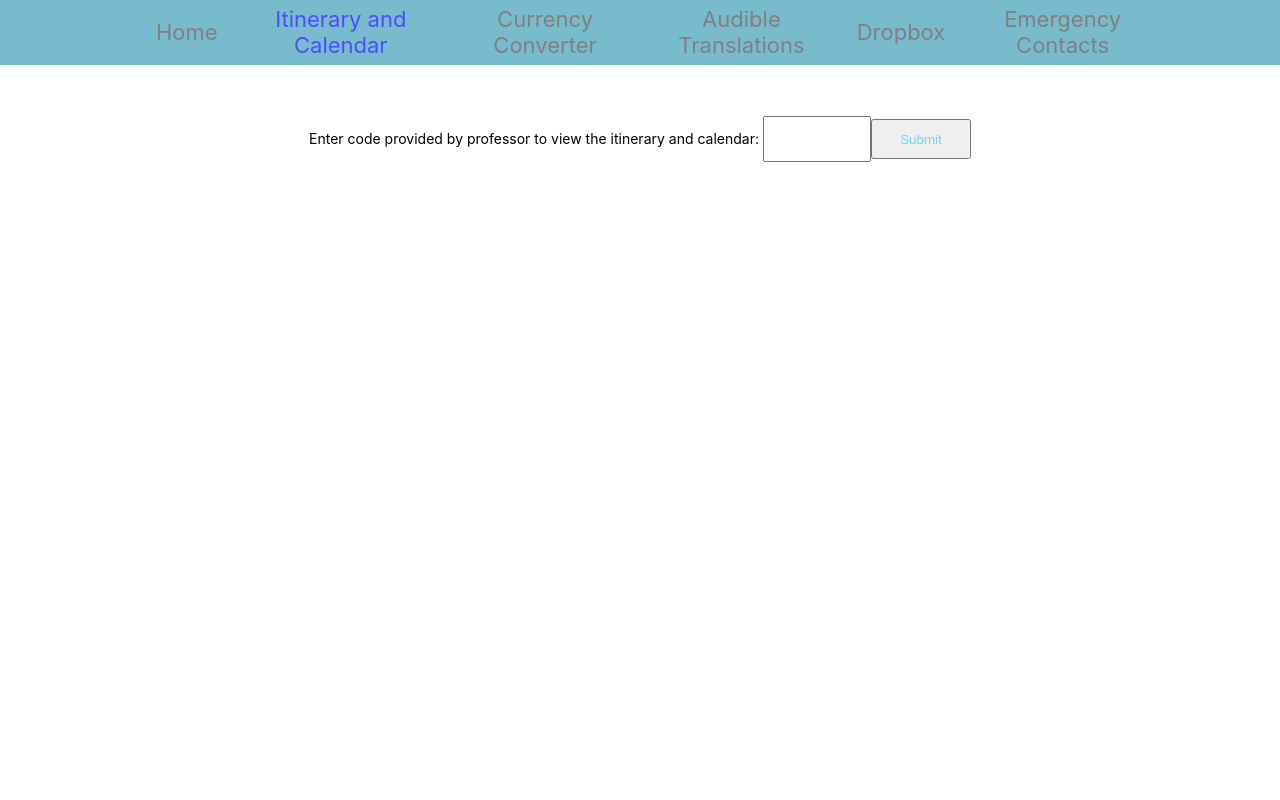
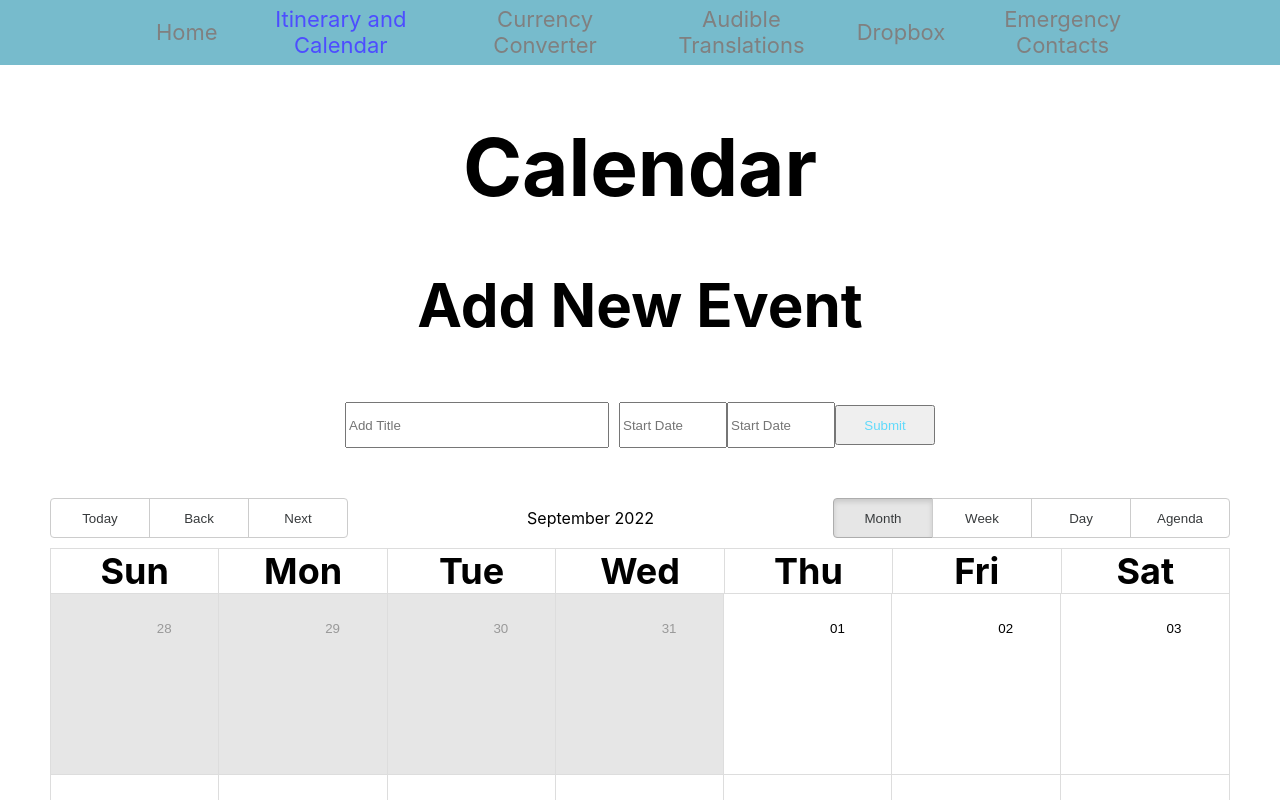
Before and after one commit to JoshGBoudria/UTA-Travel-App, a React (Create React App) app: page /itinerary in a window 1280 px wide. Shown: the top 800 px of the page. Built offline with nearby package versions, Linux system fonts and the light colour scheme; no server answers.

Commit message:
Changed to react-big-calendar itinerary

```diff
--- a/src/pages/itinerary.js
+++ b/src/pages/itinerary.js
@@ -1,226 +1,73 @@
 /*
  * Shane Purdy 1001789955
  * Bryson Neel 1001627866
- *
+ * Josh Boudria 1001826768
  */
 
-import React from "react";
+import React, { useState } from "react";
 import Cookies from "js-cookie";
+import { Calendar, dateFnsLocalizer } from "react-big-calendar";
+import format from "date-fns/format";
+import parse from "date-fns/parse";
+import startOfWeek from "date-fns/startOfWeek";
+import getDay from "date-fns/getDay";
+import "react-big-calendar/lib/css/react-big-calendar.css";
+import DatePicker from "react-datepicker";
+import "react-datepicker/dist/react-datepicker.css";
 //import { ErrorResponse } from "@remix-run/router";
 
-
-// Populates 'time_display' and 'event_display' elements with times and events for that day
-function get_events(date)
-{
-
-	const time_display_elem = document.getElementById('time_display');
-	const event_display_elem = document.getElementById('event_display');
-
-	if (time_display_elem && event_display_elem)
-	{
-		// Remove previous times and events from the display
-		while (time_display_elem.hasChildNodes())
-		{
-			time_display_elem.removeChild(time_display_elem.lastChild);
-		}
-		while (event_display_elem.hasChildNodes())
-		{
-			event_display_elem.removeChild(event_display_elem.lastChild);
+//Establishes calendar to base on US date and time
+const locales = {
+	"en-US": require("date-fns/locale/en-US")
 }
 
-		// Get the day from the date passed in
-		const day = date.getDate();
+// calculates the current date and creates buffer dates for month view
+const localizer = dateFnsLocalizer({
+	format,
+	parse,
+	startOfWeek,
+	getDay,
+	locales
+})
 
-		// getMonth() gives number from 0-11, so you need to add 1
-		const month = date.getMonth() + 1;
+//List of events that is currently just a local array. Going to attach this to the database in iteration 3
+const events = [
+]
 
-		var months = ["January", "February", "March", "April", "May", "June",
-			"July", "August", "September", "October", "November", "December"];
+//Function to display the calendar
+function Calendarfxn() {
 
-		document.getElementById('date_display').innerHTML = `${months[month - 1]} ${day}`;
+	const [newEvent, setNewEvent] = useState({title: "", start: "", end: ""})
+	const [allEvents, setAllEvents] = useState(events)
 
-		// Gets events from 6AM to 9PM
-		for (var i = 6; i < 22; i += 1)
-		{
-			//var v = '';
-			var v = process.env[`REACT_APP_${month}_${day}_${i}i`];
-
-			var user_time = '';
-
-			// Display the time in a more readable way while also converting it from
-			//   24 hour time to AM/PM time
-			if (i > 12)
-			{
-				user_time = `${(i - 12)}:00PM`;
-			}
-			else if (i === 12)
-			{
-				user_time = `12:00PM`;
-			}
-			else
-			{
-				user_time = `${i}:00AM`;
+	//Function that creates new event and adds it to the list of allEvents
+	function handleAddEvent(){
+		setAllEvents([...allEvents, newEvent])
 	}
 
-			if (v === null || typeof v === 'undefined')
-			{
-				// Set v equal to a single space if there's no event for that time
-				v = '&nbsp';
+	//Formatting/UI of the calendar and add event functionalities
+	return(
+		<div className = "App">
+			<h1>Calendar</h1>
+			<h2>Add New Event</h2>
+			<div>
+				<input type="text" placeholder="Add Title" style={{width: "20%", marginRight: "10px"}}
+					value={newEvent.title} onChange={(e) => setNewEvent({...newEvent, title: e.target.value})}
+				/>
+				<DatePicker placeholderText="Start Date" style={{marginRight: "10px"}}
+				selected={newEvent.start} onChange={(start) => setNewEvent({...newEvent, start})}/>
+				<DatePicker placeholderText="Start Date"
+				selected={newEvent.end} onChange={(end) => setNewEvent({...newEvent, end})}/>
+				<button style={{margintop: "10px"}} onClick={handleAddEvent}>Submit</button>
+			</div>
+			<Calendar
+				localizer={localizer}
+				events={allEvents}
+				startAccessor="start"
+				endAccessor="end"
+				style={{height: 1000, margin: "50px"}}/>
+		</div>
+	)
 }
 
-			// Create the new document element and use it to display the time and event
-			//   description for each hour than has an event to display
-			const time_div = document.createElement('div');
-			time_div.innerHTML = `${user_time}:`;
-			time_display_elem.appendChild(time_div);
-
-			const event_div = document.createElement('div');
-			event_div.innerHTML = `${v}`;
-			event_display_elem.appendChild(event_div);
-			//}
-		}
-	}
-}
-
-// Modifies the current date by 'amount' then calls 'get_events()' with that date
-function update_date(amount, date)
-{
-	date.setDate(date.getDate() + amount);
-	get_events(date);
-	return date;
-}
-
-const Itinerary = () =>
-{
-	window.onload = function ()
-	{
-		get_events(new Date());
-	};
-
-	// Checks if the user entered the correct code
-	const check_code = () =>
-	{
-		// If the user enters the correct code, set the cookie value 'code_cookie' to the code
-		//   value and reload the page
-		if (document.getElementById('code').value === process.env.REACT_APP_LOGIN_CODE)
-		{
-			Cookies.set('code_cookie', process.env.REACT_APP_LOGIN_CODE,
-				{
-					expires: 14,
-					secure: true,
-					path: '/',
-				});
-			window.location.reload(false);
-		}
-		// Otherwise, the user will see the text "Wrong code" for 2000 ms
-		else
-		{
-			document.getElementById("wrong_code").innerHTML = 'Wrong code';
-			setTimeout(function ()
-			{
-				document.getElementById("wrong_code").innerHTML = '';
-			}, 2000);
-		}
-	};
-
-	// If the code in the cookie file is correct, display the itinerary
-	if (Cookies.get("code_cookie") === process.env.REACT_APP_LOGIN_CODE)
-	{
-		// Keeps track on the date of the current events displayed
-		var current_date = new Date();
-
-		// If the date isn't displaying, 'get_events()' needs to be called, but
-		//   wait 100 ms before doing it because the elements need to load first
-		if (!document.getElementById('date_display'))
-		{
-
-			setTimeout(function ()
-			{
-				get_events(new Date());
-			}, 100);
-		}
-		else if (document.getElementById('date_display').innerHTML === 'Date')
-		{
-			setTimeout(function ()
-			{
-				get_events(new Date());
-			}, 100);
-
-		}
-
-		return (
-			<div>
-				{/*Creates the header for the itinerary and calendar.*/}
-				<h1> Itinerary and Calendar </h1>
-
-				<h2 id='date_display'>Date</h2>
-
-				<script type="text/javascript">
-					current_date = update_date(0);
-				</script>
-
-				{/* When clicked, sets the date back by 1 and updates the events on screen */}
-				<button type="button" onClick={() =>
-				{
-					current_date = update_date(-1, current_date);
-				}}
-				>
-
-					{/* Display the '<' symbol on the button */}
-					&lt;
-				</button>
-
-				{/* When clicked, sets the date forward by 1 and updates the events on screen */}
-				<button type="button" onClick={() =>
-				{
-					current_date = update_date(1, current_date);
-				}}
-				>
-
-					{/* Display the '>' symbol on the button */}
-					&gt;
-				</button>
-
-				{/* TODO: change style so that 'time_display' shows up on the left
-					  and 'event_display shows up on the right'  */}
-				<ul style={{ 'list-style': 'none', 'display': 'inline-block' }}>
-					<li>
-						{/* Used to display the times for each day */}
-						<p id='time_display' style=
-							{{
-								'text-align': 'left', 'margin-left': '-500px'
-							}}></p>
-					</li>
-					<li>
-						{/* Used to display the events for each day */}
-						<p id='event_display' style=
-							{{
-								'text-align': 'right', 'margin-right': '100px'
-							}}></p>
-					</li>
-				</ul>
-			</div>
-		);
-	}
-
-	// If the code in the cookie file isn't correct or doesn't exist, display the
-	//   code insertion box and button
-	else
-	{
-		return (
-			<div>
-				<p id="ip_address"></p>
-				<label Text style={{ fontSize: 14 }}>
-					Enter code provided by professor to view the itinerary and calendar:&nbsp;
-				</label>
-				<input type="password" id="code" />
-				<button onClick={check_code} type="button">
-					Submit
-				</button>
-				<p id="wrong_code"></p>
-			</div>
-		);
-	}
-};
-
-export default Itinerary;
+export default Calendarfxn;
```
Lines whose indentation alone changed are shown as unchanged.
